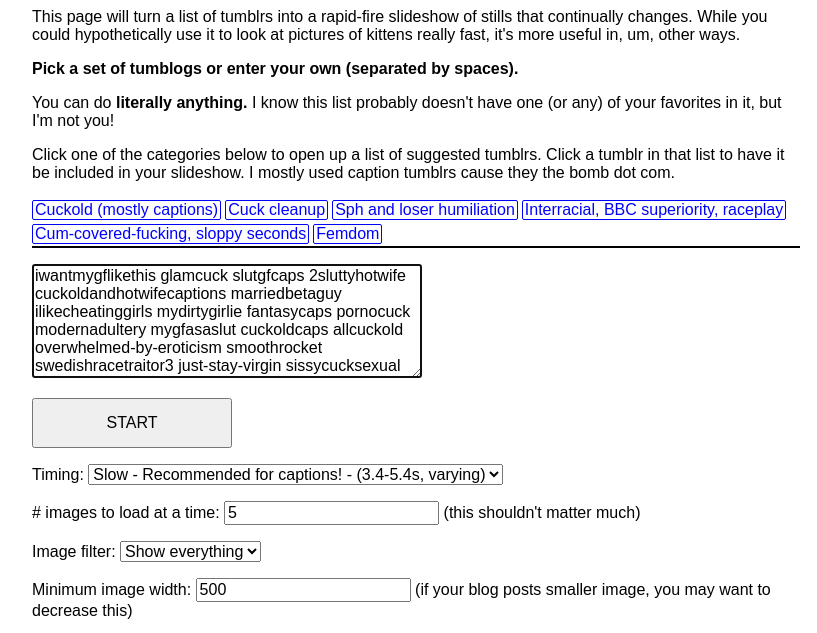
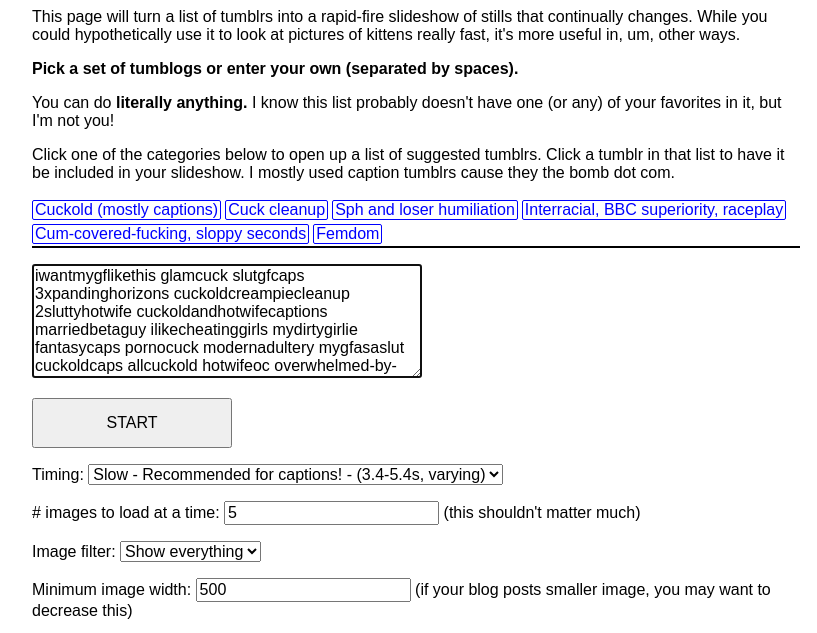
Before and after one commit to gooninatorforker/mygooninatorfork, a website built with webpack: page gooninator/index.html in a window 1280 px wide. Shown: the part 157-790 px from the top of the page, without its empty margins (224-1041 px from the left). Built offline with nearby package versions, Linux system fonts and the light colour scheme.

Commit message:
Update index.html

```diff
--- a/gooninator/index.html
+++ b/gooninator/index.html
@@ -29,7 +29,7 @@
 
     <form action="gooninate.html" method="get">
       <p>
-      <textarea type="text" rows="6" name="tumblrs" autocorrect="off" spellcheck="false" id="tumblrs" placeholder="TUMBLRS GO HERE">iwantmygflikethis glamcuck slutgfcaps 2sluttyhotwife cuckoldandhotwifecaptions marriedbetaguy ilikecheatinggirls mydirtygirlie fantasycaps pornocuck modernadultery mygfasaslut cuckoldcaps allcuckold overwhelmed-by-eroticism smoothrocket swedishracetraitor3 just-stay-virgin sissycucksexual pussyfreeloser captions4losers cum-in-kleenex confirmedloser mauishower whitesarethepast allaboutsize blackcocktakeover2 blackmydaughter3 breed-better dorisconquered bbcwhitewives69 breedthatwhitepussy breedingblackistheanswer cumcoveredfucking fuckyeahfriendlyfire
+      <textarea type="text" rows="6" name="tumblrs" autocorrect="off" spellcheck="false" id="tumblrs" placeholder="TUMBLRS GO HERE">iwantmygflikethis glamcuck slutgfcaps 3xpandinghorizons cuckoldcreampiecleanup 2sluttyhotwife cuckoldandhotwifecaptions marriedbetaguy ilikecheatinggirls mydirtygirlie fantasycaps pornocuck modernadultery mygfasaslut cuckoldcaps allcuckold hotwifeoc overwhelmed-by-eroticism smoothrocket swedishracetraitor3 just-stay-virgin hotwendy79 sissycucksexual pussyfreeloser captions4losers cum-in-kleenex confirmedloser mauishower whitesarethepast allaboutsize blackcocktakeover2 blackmydaughter3 breed-better dorisconquered bbcwhitewives69 breedthatwhitepussy breedingblackistheanswer cumcoveredfucking fuckyeahfriendlyfire
       </textarea>
 
       <p>
```
